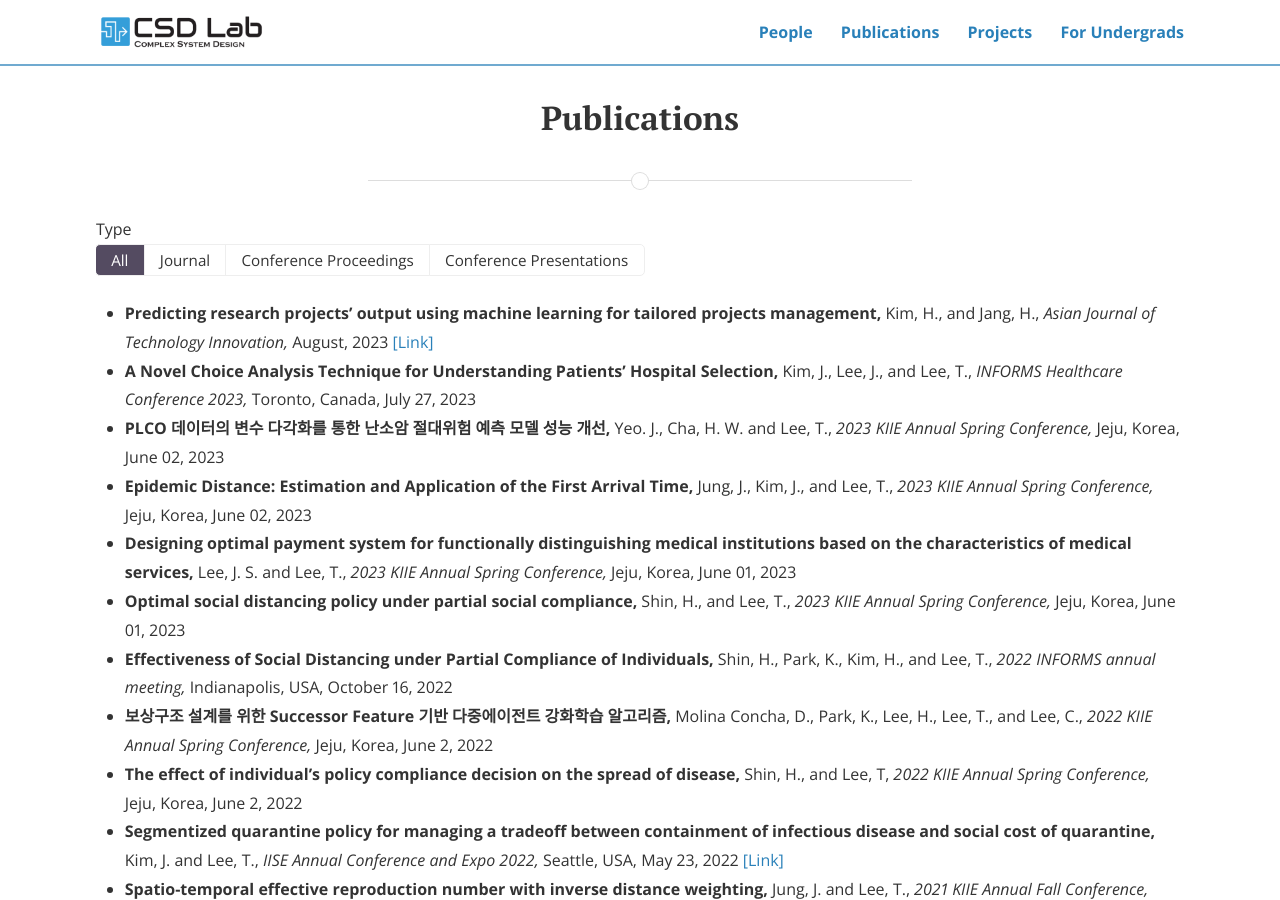
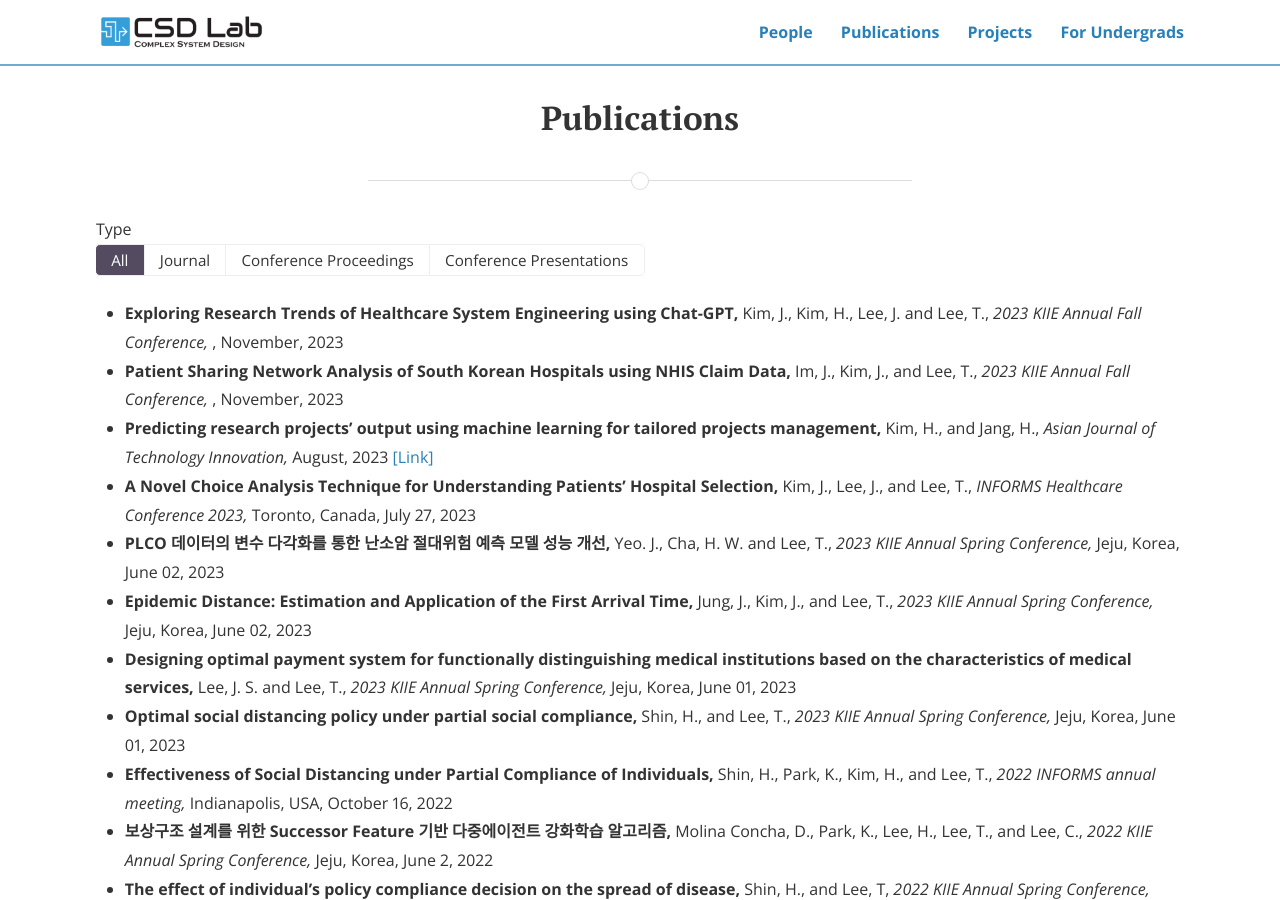
Before and after one commit to CSDlab-KAIST/csdlab-kaist.github.io, a Jekyll site: the page built from publications.html, in a window 1280 px wide and 900 px high. Built offline with Jekyll 4.4.1, drawn with Linux system fonts in a browser that asks for light colours; nearby versions of some CDN libraries.

Commit message:
Update publications.yml

```diff
--- a/_data/publications.yml
+++ b/_data/publications.yml
@@ -2197,3 +2197,33 @@ papers:
         url:
     award: ""
     link: "https://www.tandfonline.com/doi/full/10.1080/19761597.2023.2243611"
+
+  - title: "Patient Sharing Network Analysis of South Korean Hospitals using NHIS Claim Data"
+    author: "Im, J., Kim, J., and Lee, T."
+    venue: "2023 KIIE Annual Fall Conference"
+    month: November
+    year: 2023
+    yearS: 2023.1103
+    location:
+    topics:
+    type: conference-presentations
+    materials:
+      - label:
+        url:
+    award: ""
+    link: ""
+
+  - title: "Exploring Research Trends of Healthcare System Engineering using Chat-GPT"
+    author: "Kim, J., Kim, H., Lee, J. and Lee, T."
+    venue: "2023 KIIE Annual Fall Conference"
+    month: November
+    year: 2023
+    yearS: 2023.1103
+    location:
+    topics:
+    type: conference-presentations
+    materials:
+      - label:
+        url:
+    award: ""
+    link: ""
```
